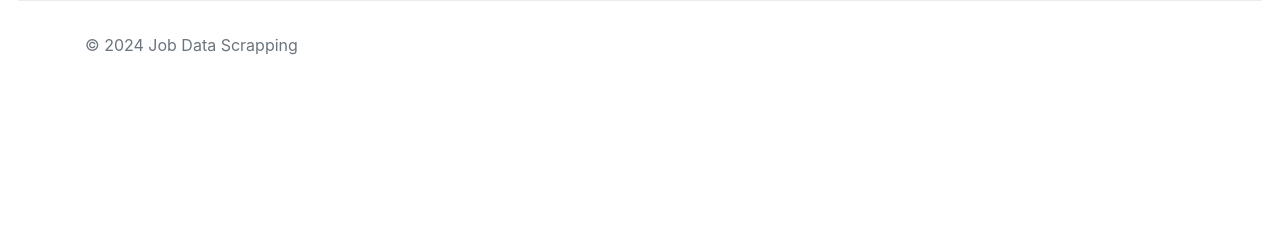
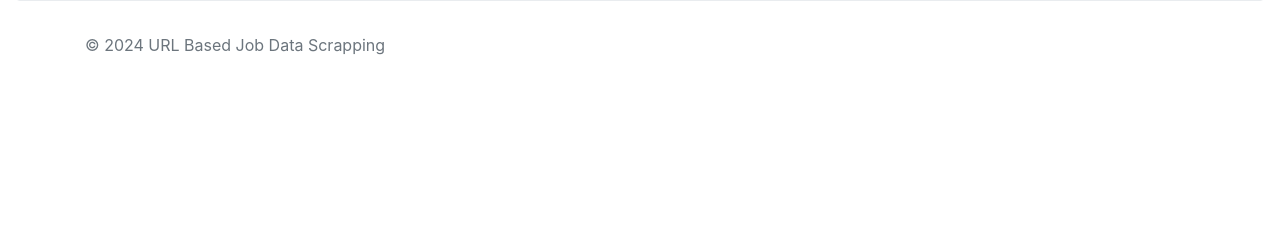
Before and after one commit to farhad2415/Job_Scraper, a Django app: page / in a window 1280 px wide. Shown: the part 425-653 px from the top of the page. Run offline with Django 5.2, Linux system fonts and the light colour scheme; the visitor is signed in with stand-in values (Sample User, id 1); some libraries are stand-ins or nearby versions.

Commit message:
update footer text to reflect URL Based Job Data Scrapping

```diff
--- a/templates/base.html
+++ b/templates/base.html
@@ -54,7 +54,7 @@
     <!-- Footer -->
     <footer class="footer">
         <div class="container">
-         <span class="text-muted">&copy; {% now "Y" %} Job Data Scrapping</span>
+         <span class="text-muted">&copy; {% now "Y" %} URL Based Job Data Scrapping</span>
         </div>
     </footer>
 
```
